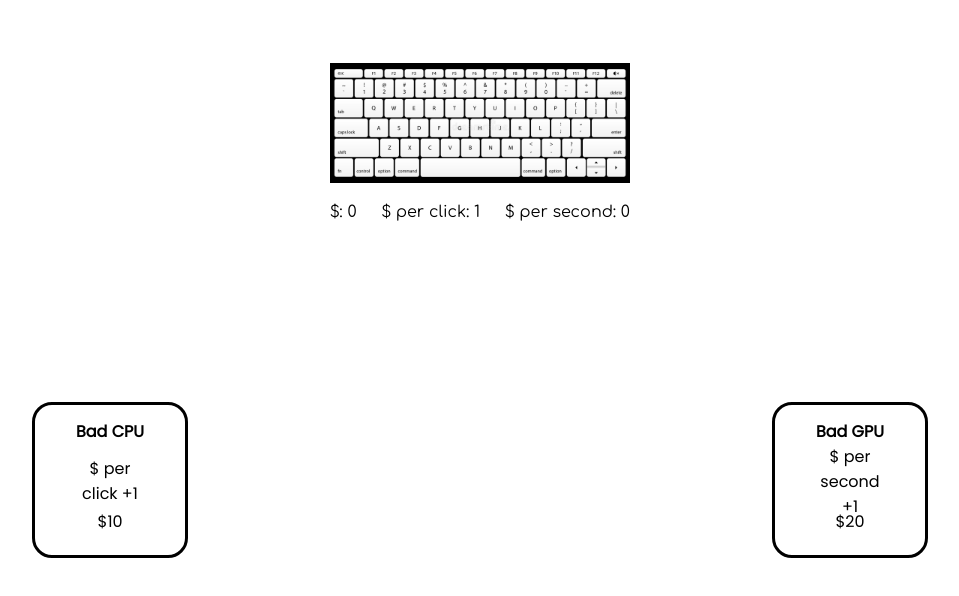
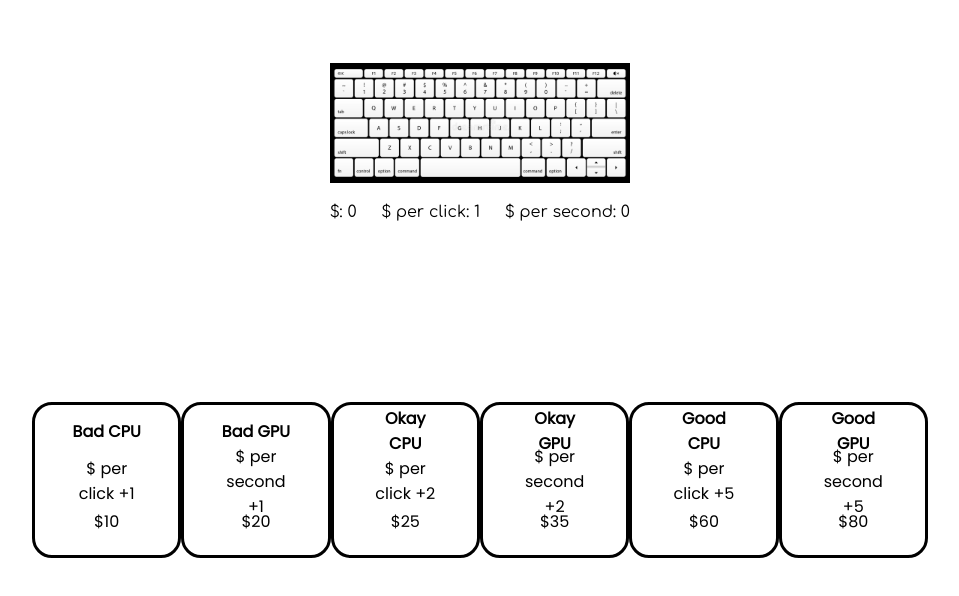
Before and after one commit to Vihaan7207/Hacker-Clicker, a website: page index.html in a window 1280 px wide. Shown: the whole page, without its empty margins (160-1119 px from the left). Drawn offline with Linux system fonts and the light colour scheme.

Commit message:
commiting autonomously

```diff
--- a/index.html
+++ b/index.html
@@ -5,7 +5,7 @@
   <meta charset="utf-8">
   <meta name="viewport" content="width=device-width">
   <title>Hacker Clicker</title>
-  <link href="style.css" rel="stylesheet" type="text/css" />
+  <link href="css/style.css" rel="stylesheet" type="text/css" />
 </head>
 
 <body>
@@ -28,6 +28,26 @@
 			<p class="desc">$ per second +1</p>
 			<p class="cost">$20</p>
 		</div>
+		<div class="upgrade" id="mpc-plus-2" onclick="mpcPlus(2, 25)">
+			<h4>Okay CPU</h4>
+			<p class="desc">$ per click +2</p>
+			<p class="cost">$25</p>
+		</div>
+		<div class="upgrade" id="cps-plus-2" onclick="cpsPlus(2, 35)">
+			<h4>Okay GPU</h4>
+			<p class="desc">$ per second +2</p>
+			<p class="cost">$35</p>
+		</div>
+		<div class="upgrade" id="mpc-plus-5" onclick="mpcPlus(5, 60)">
+			<h4>Good CPU</h4>
+			<p class="desc">$ per click +5</p>
+			<p class="cost">$60</p>
+		</div>
+		<div class="upgrade" id="cps-plu-5" onclick="cpsPlus(5, 80)">
+			<h4>Good GPU</h4>
+			<p class="desc">$ per second +5</p>
+			<p class="cost">$80</p>
+		</div>
 	</div>
   <script src="script.js"></script>
 </body>
--- a/style.scss
+++ b/style.scss
@@ -17,7 +17,7 @@
 
 .upgrade {
 	border: solid;
-	width: 150px;
+	width: 175px;
 	border-radius: 20px;
 	height: 150px;
 	position: relative;
```
Also changed, not shown: css/style.css (added), style.css (deleted), 1 other file.
